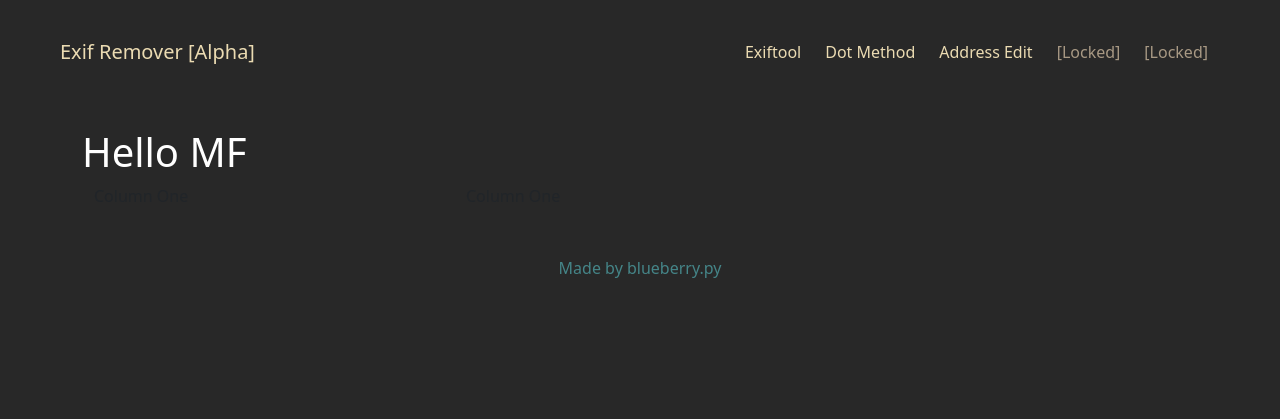
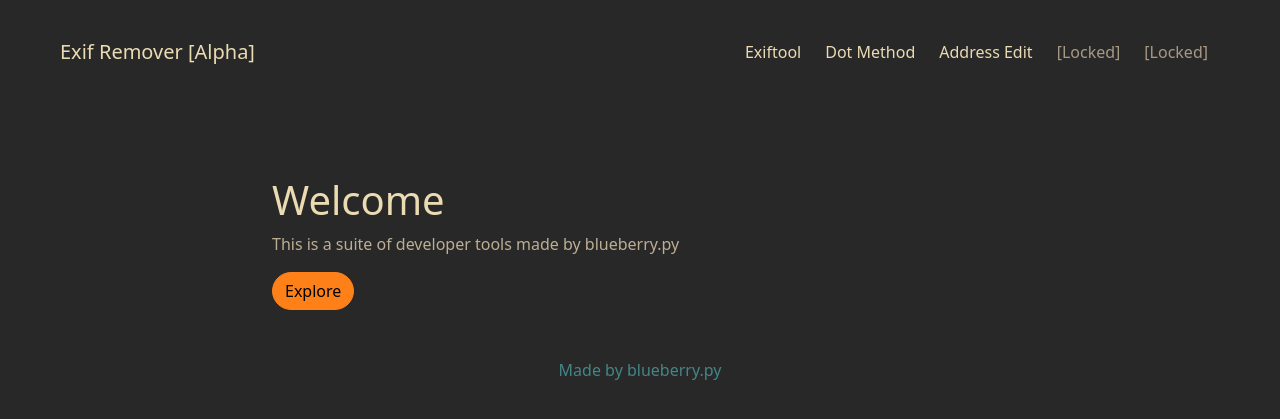
Before and after one commit to blueberrypyy/project_photo_tool, a Django app: page / in a window 1280 px wide. Shown: the top 419 px of the page. Run offline with Django 3.2, Linux system fonts and the light colour scheme.

Commit message:
added homepage modal

```diff
--- a/templates/exif.html
+++ b/templates/exif.html
@@ -153,7 +153,7 @@ hr {
     <div class='shadow-lg p-4 rounded' style='background: #3c3836'>
     <h2>Exif Data Viewer</h2>
             <p>Drag your image into the box to remove exif data.</p>
-            <p style='color:  #fb4934;'>Please note: this tool is in alpha stage. Exif removal and photo download function is coming soon</p>
+            <p style='color:  #fb4934;'>Please note: this tool is in alpha stage. Only exif data view is available. Exif removal and photo download function is coming soon</p>
     <hr/>
 
         <div class='row'>
--- a/templates/home.html
+++ b/templates/home.html
@@ -1,17 +1,54 @@
 {% extends 'base.html' %}
 {% load static %}
 {% block title %}rinsr{% endblock title %}
+{% include 'navbar.html' %}
 
 {% block content %}
 
 <br>
 <div class='container'>
-<h1 style='color: white;'>Hello MF</h1>
-    <div class='container'>
-        <div class='row'>
-            <div class='col-sm-4'>Column One</div>
-            <div class='col-sm-4'>Column One</div>
+    <div class='row mt-5'>
+        <div class='col-2'></div>
+
+        <div class='col-8'>
+            <h1 style='color: #ebdbb2;'>Welcome</h1>
+            <p style='color: #bdae93'>This is a suite of developer tools made by blueberry.py</p>
+
+<!-- Button trigger modal -->
+<button type="button" class='btn btn-info rounded-pill' style='background-color: #fe8019; border-color: #fe8019;' data-bs-toggle="modal" data-bs-target="#exampleModalCenter">
+  Explore
+</button>
+
+<!-- Modal -->
+<div class="modal fade" id="exampleModalCenter" tabindex="-1" role="dialog" aria-labelledby="exampleModalCenterTitle" aria-hidden="true">
+  <div class="modal-dialog modal-dialog-centered" role="document" style='width: 20%; '>
+    <div class="modal-content" style='background: #3c3836;'>
+      <div class="modal-header">
+        <h5 class="modal-title" id="exampleModalCenterTitle" style='color: #ebdbb2;'>All Tools</h5>
+        <button type="button" class="btn-close-white" data-bs-dismiss="modal" aria-label="Close"></button>
+      </div>
+      <div class="modal-body">
+        <ul>
+            <li style='color: #fe8019;'> <a href='{% url "exif" %}' style='text-decoration: ; color: #b8bb26;'>Exif Tool</a></li>
+            <li style='color: #fe8019;'> <a href='{% url "dotmethod" %}' style='text-decoration: ; color: #b8bb26;'>Dot Method Tool</a></li>
+            <li style='color: #fe8019;'> <a href='{% url "address_edit" %}' style='text-decoration: ; color: #b8bb26;'>Address Edit Tool</a></li>
+            <li style='color: #fe8019;'> <a href='#' style='text-decoration: ; color: #98971a;'>[Locked]</a></li>
+            <li style='color: #fe8019;'> <a href='#' style='text-decoration: ; color: #98971a;'>[Locked]</a></li>
+        </ul>
+      </div>
+    </div>
+  </div>
+</div>
+
         </div>
+
+        <div class='col-2'></div>
+    </div>
     </div>
 
+<script>
+    $('#myModal').on('shown.bs.modal', function () {
+  $('#myInput').trigger('focus')
+})
+    </script>
 {% endblock content %}
--- /dev/null
+++ b/templates/navbar.html
@@ -0,0 +1,42 @@
+<nav style='background: #282828' class="navbar mt-4 mb-4 mx-5 navbar-dark navbar-expand-lg">
+  <div class="container-fluid">
+      <a class="navbar-brand" href="{% url 'home' %}" style='color: #ebdbb2;'>Exif Remover [Alpha]</a>
+    <button class="navbar-toggler" type="button" data-bs-toggle="collapse" data-bs-target="#navbarSupportedContent" aria-controls="navbarSupportedContent" aria-expanded="false" aria-label="Toggle navigation">
+      <span class="navbar-toggler-icon"></span>
+    </button>
+    <div class="collapse navbar-collapse" id="navbarSupportedContent">
+      <ul class="navbar-nav ms-auto">
+        <li class="nav-item">
+            <a class="nav-link mx-1" style='color: #ebdbb2;' aria-current="page" href="{% url 'exif' %}">Exiftool</a>
+        </li>
+        <li class="nav-item">
+            <a class="nav-link mx-1" style='color: #ebdbb2;' href="{% url 'dotmethod' %}">Dot Method</a>
+        </li>
+        <li class="nav-item">
+            <a class="nav-link mx-1" style='color: #ebdbb2;' href="{% url 'address_edit' %}">Address Edit</a>
+        </li>
+        <li class="nav-item">
+          <a class="nav-link mx-1" href="#" style='color: #a89984;' alt='Addressgen'>[Locked]</a>
+        </li>
+        <li class="nav-item">
+          <a class="nav-link mx-1" href="#" style='color: #a89984;' alt='Profilegen'>[Locked]</a>
+        </li>
+        <!--li class="nav-item dropdown">
+          <a class="nav-link dropdown-toggle" href="#" role="button" data-bs-toggle="dropdown" aria-expanded="false">
+            Dropdown
+          </a>
+          <ul class="dropdown-menu">
+            <li><a class="dropdown-item" href="#">Action</a></li>
+            <li><a class="dropdown-item" href="#">Another action</a></li>
+            <li><hr class="dropdown-divider"></li>
+            <li><a class="dropdown-item" href="#">Something else here</a></li>
+          </ul>
+        </li>
+      </ul-->
+      <!--form class="d-flex" role="search">
+        <input class="form-control me-2" type="search" placeholder="Search" aria-label="Search">
+        <button class="btn btn-outline-success" type="submit">Search</button>
+      </form-->
+    </div>
+  </div>
+</nav>
```
Also changed, not shown: templates/base.html (+4 -46 lines).
